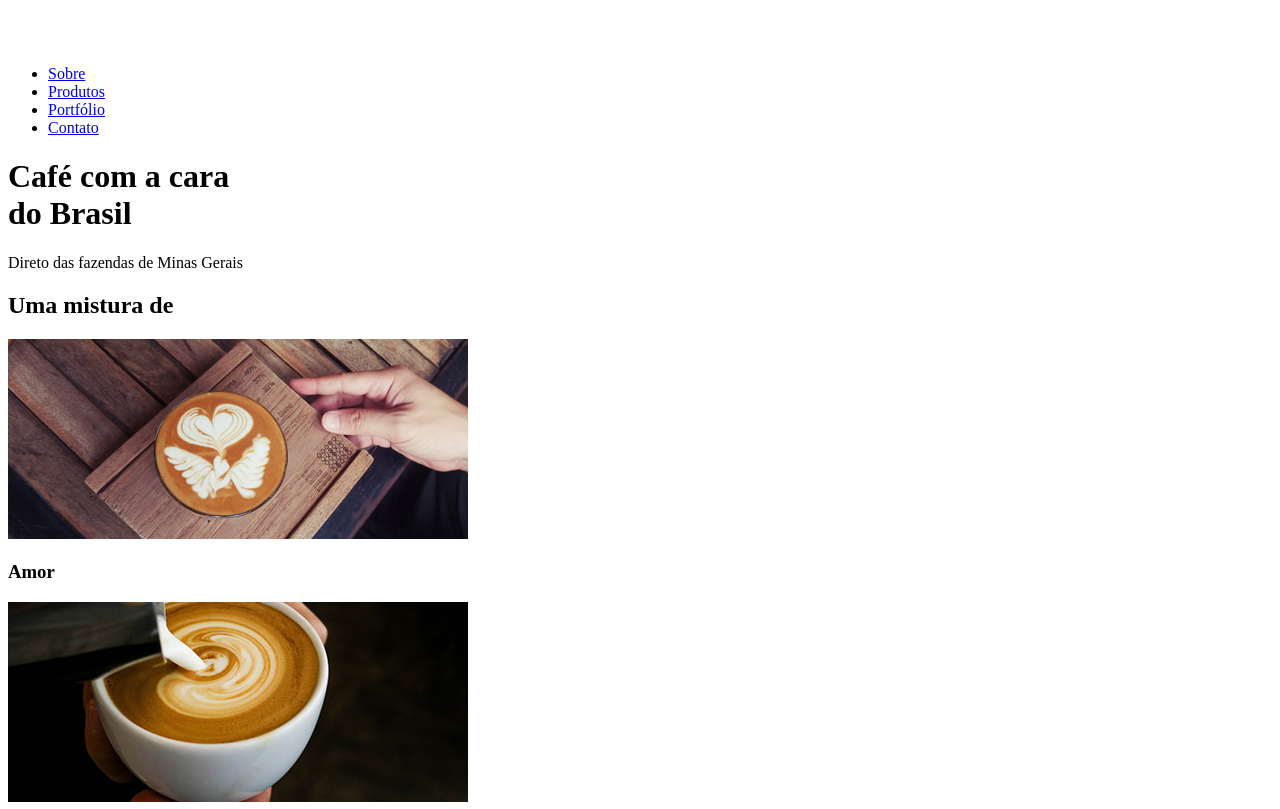
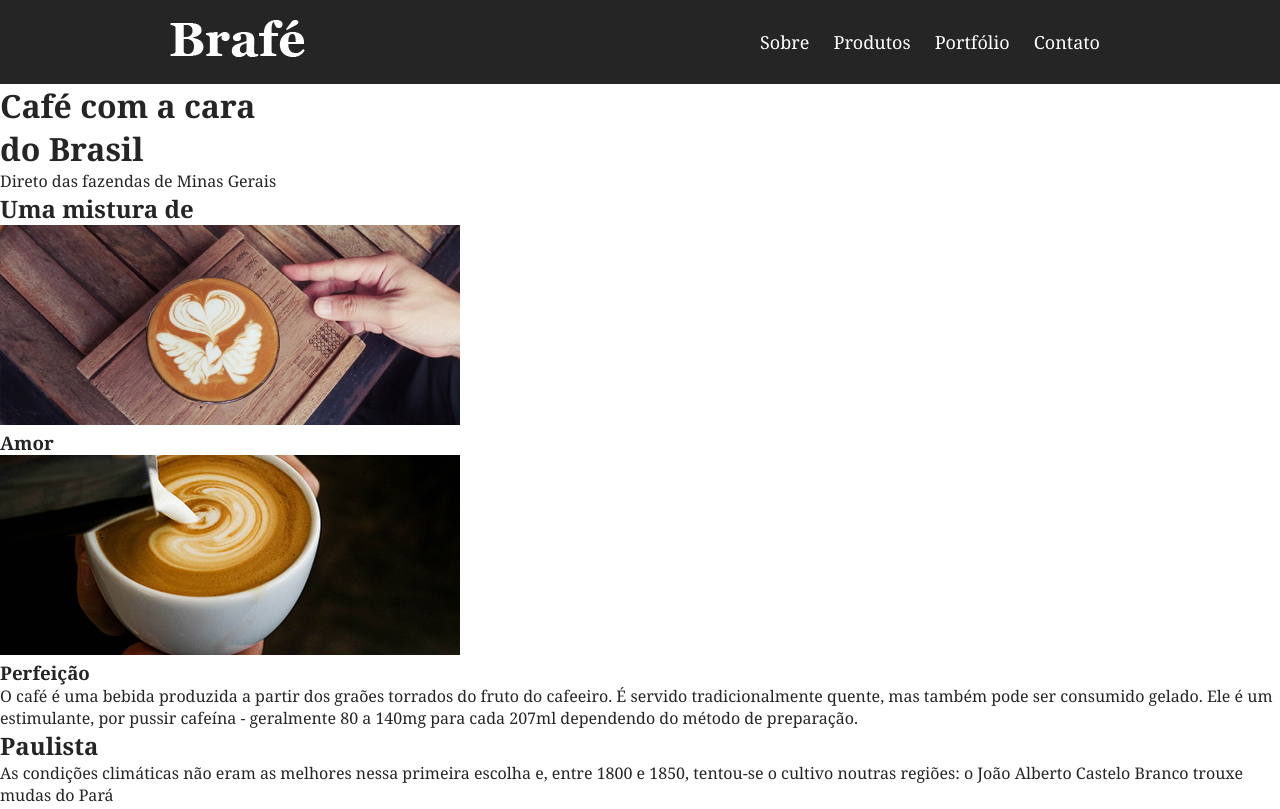
Before and after one commit to OliverRai/curso-css-origamid, a plain HTML site: page Brafé 1/index.html in a window 1280 px wide. Shown: the top 809 px of the page. Drawn offline with Linux system fonts and the light colour scheme.

Commit message:
posicionando menu

```diff
--- a/Brafé 1/css/styles.css
+++ b/Brafé 1/css/styles.css
@@ -0,0 +1,50 @@
+/* reset */
+
+body, h1, h2, h3, p, ul {
+    padding: 0px;
+    margin: 0px;
+}
+
+body{
+    font-family: Georgia, serif;
+    color: #252525;
+}
+/* Menu */
+.menu {
+    background: #252525;
+    padding: 20px 0;
+}
+
+.menu-container {
+    max-width: 960px;
+    margin: 0 auto;
+}
+
+.menu-container::after, .menu-container::before{
+    content: '';
+    display: table;
+    clear: both;
+}
+
+.menu-logo{
+    display: block;
+    float: left;
+    margin-left: 10px;
+}
+
+.menu-nav{
+    float: right;
+    margin-right: 10px;
+}
+
+.menu-nav li{
+    display: inline-block;
+}
+
+.menu-nav a{
+    display: inline-block;
+    padding: 10px;
+    text-decoration: none;
+    color: #FFF;
+    font-size: 1.125em;
+}
--- a/Brafé 1/index.html
+++ b/Brafé 1/index.html
@@ -10,11 +10,10 @@
 </head>
 
 <body>
-    <header>
-        <div>
-            <a href="#"><img src="./img/brafe.png" alt="Brafé"></a>
-        </div>
-        <nav>
+    <header class="menu">
+        <div class="menu-container">
+            <a class="menu-logo" href="#"><img src="./img/brafe.png" alt="Brafé"></a>
+            <nav class="menu-nav">
                 <ul>
                     <li><a href="#">Sobre</a></li>
                     <li><a href="#">Produtos</a></li>
@@ -22,6 +21,7 @@
                     <li><a href="#">Contato</a></li>
                 </ul>
             </nav>
+        </div>
     </header>
     <main>
         <h1>Café com a cara <br>do Brasil</h1>
```
Lines whose indentation alone changed are shown as unchanged.
